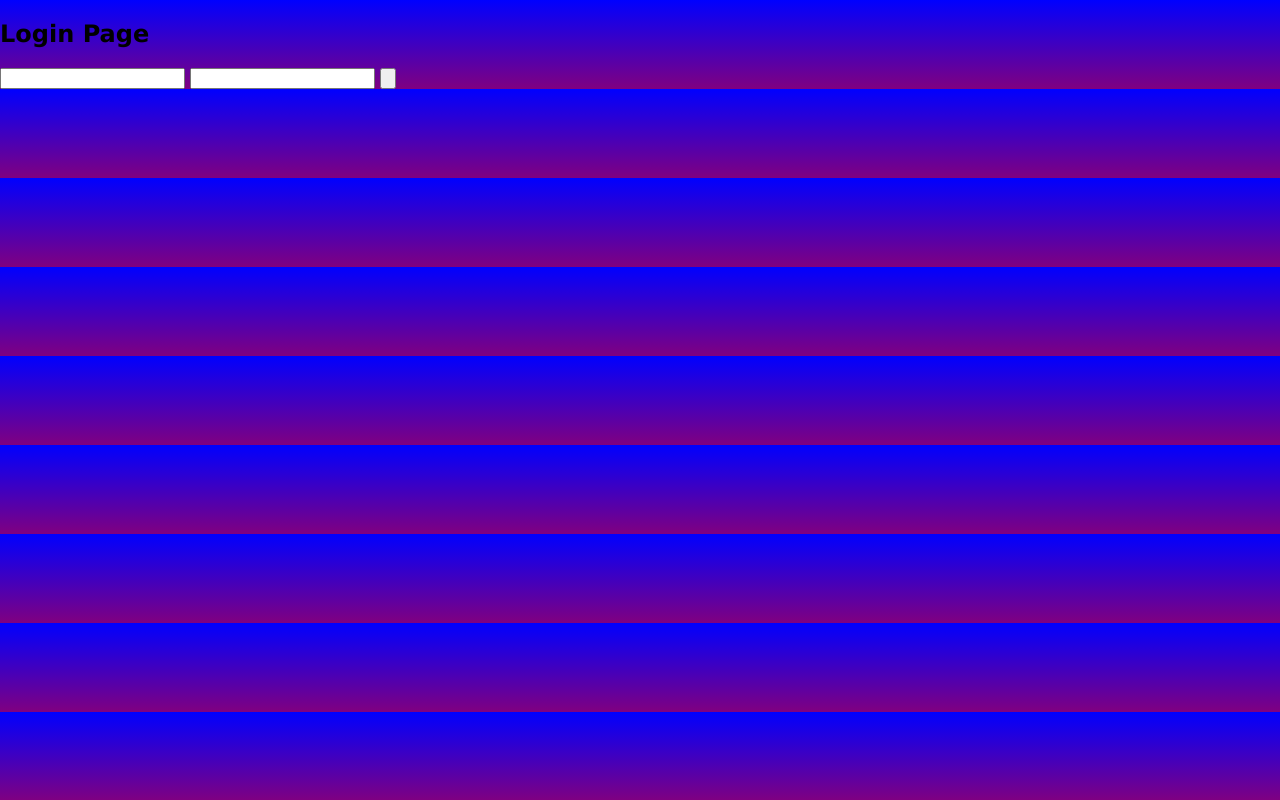
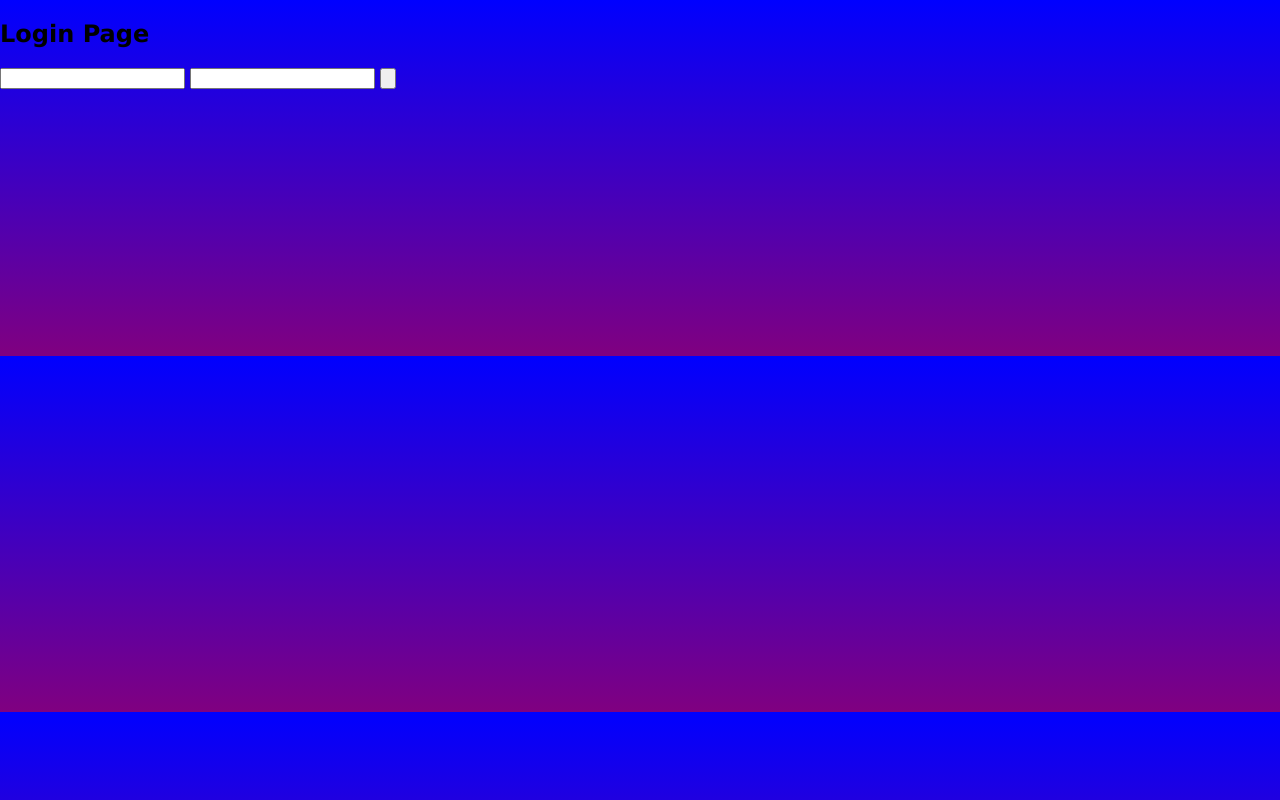
Before and after one commit to jemma-mg/facebook-instagram-swiggy-clone, a plain HTML site: page loginpage/index.html in a window 1280 px wide. Drawn offline with Linux system fonts and the light colour scheme.

Commit message:
Update style.css

```diff
--- a/loginpage/style.css
+++ b/loginpage/style.css
@@ -3,4 +3,5 @@ body{
     margin: 0%;
     padding: 0%;
     background: linear-gradient(blue,purple);
+    background-size: 400% 400%;
 }
```
